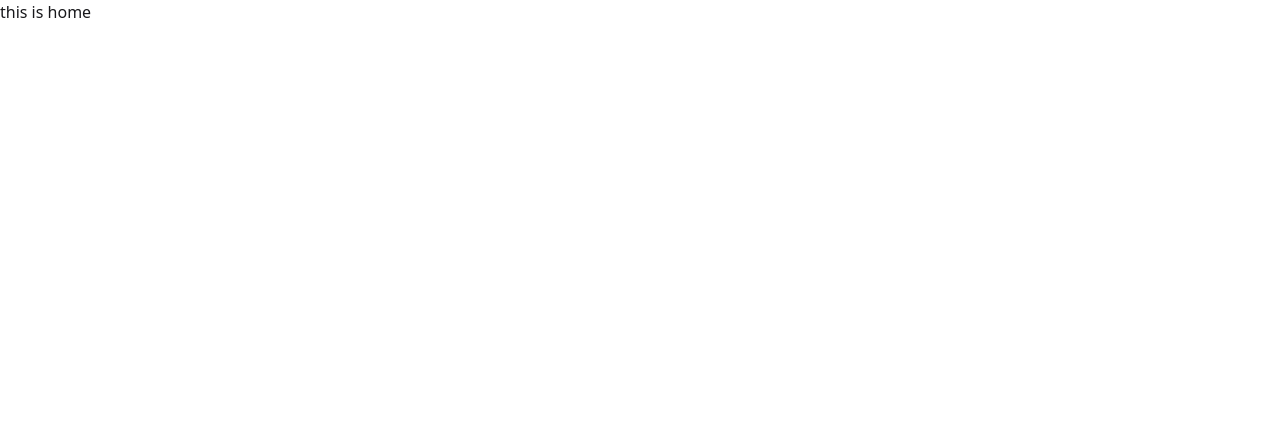
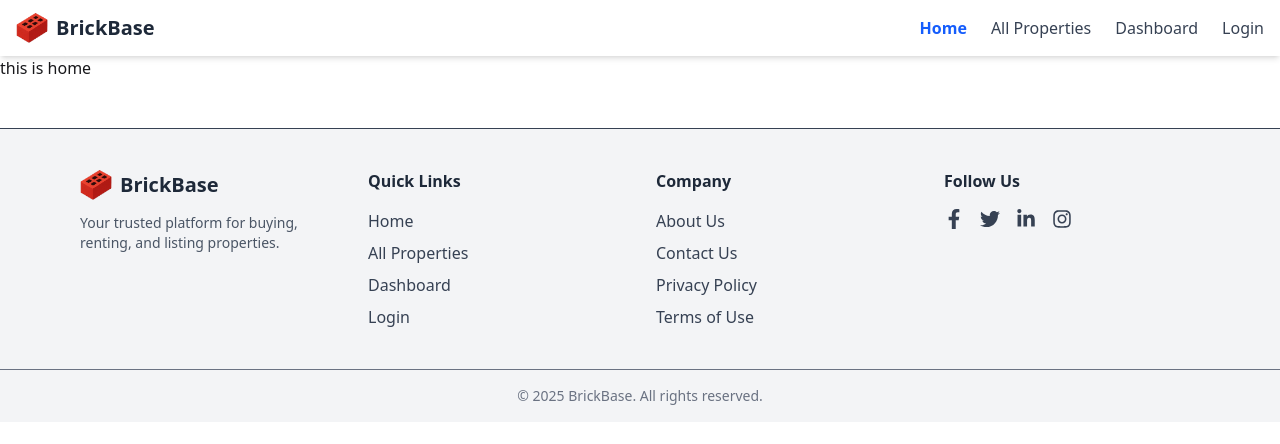
Before and after one commit to MMunim90/real-estate-platform-client, a React (Vite) app: page / in a window 1280 px wide. Shown: the top 444 px of the page. Built offline with nearby package versions, Linux system fonts and the light colour scheme.

Commit message:
added navbar and footer

```diff
--- a/package.json
+++ b/package.json
@@ -11,8 +11,10 @@
   },
   "dependencies": {
     "@tailwindcss/vite": "^4.1.11",
+    "lucide-react": "^0.525.0",
     "react": "^19.1.0",
     "react-dom": "^19.1.0",
+    "react-icons": "^5.5.0",
     "react-router": "^7.7.0",
     "tailwindcss": "^4.1.11"
   },
--- a/src/layouts/RootLayout.jsx
+++ b/src/layouts/RootLayout.jsx
@@ -1,10 +1,14 @@
 import React from 'react';
 import { Outlet } from 'react-router';
+import Navbar from '../pages/shared/Navbar/Navbar';
+import Footer from '../pages/shared/Footer/Footer';
 
 const RootLayout = () => {
     return (
         <div>
+            <Navbar></Navbar>
             <Outlet></Outlet>
+            <Footer></Footer>
         </div>
     );
 };
--- /dev/null
+++ b/src/pages/shared/Footer/Footer.jsx
@@ -0,0 +1,66 @@
+import { Link } from "react-router";
+import { FaFacebookF, FaTwitter, FaInstagram, FaLinkedinIn } from "react-icons/fa";
+import logo from "../../../assets/logo.png";
+
+const Footer = () => {
+  return (
+    <footer className="bg-gray-100 text-gray-700 mt-12 border-t">
+      <div className="max-w-6xl mx-auto px-4 py-10 grid grid-cols-1 sm:grid-cols-2 md:grid-cols-4 gap-8">
+
+        {/* Logo & Description */}
+        <div className="flex flex-col items-start gap-3">
+          <Link to="/" className="flex items-center gap-2">
+            <img src={logo} alt="BrickBase Logo" className="w-8 h-8" />
+            <span className="text-xl font-bold text-gray-800">BrickBase</span>
+          </Link>
+          <p className="text-sm text-gray-600">
+            Your trusted platform for buying, renting, and listing properties.
+          </p>
+        </div>
+
+        {/* Navigation Links */}
+        <div className="flex flex-col gap-2">
+          <h3 className="font-semibold text-gray-800 mb-2">Quick Links</h3>
+          <Link to="/" className="hover:text-blue-600">Home</Link>
+          <Link to="/properties" className="hover:text-blue-600">All Properties</Link>
+          <Link to="/dashboard" className="hover:text-blue-600">Dashboard</Link>
+          <Link to="/login" className="hover:text-blue-600">Login</Link>
+        </div>
+
+        {/* Company Links */}
+        <div className="flex flex-col gap-2">
+          <h3 className="font-semibold text-gray-800 mb-2">Company</h3>
+          <Link to="/about" className="hover:text-blue-600">About Us</Link>
+          <Link to="/contact" className="hover:text-blue-600">Contact Us</Link>
+          <Link to="/privacy-policy" className="hover:text-blue-600">Privacy Policy</Link>
+          <Link to="/terms" className="hover:text-blue-600">Terms of Use</Link>
+        </div>
+
+        {/* Social Links */}
+        <div className="flex flex-col gap-2">
+          <h3 className="font-semibold text-gray-800 mb-2">Follow Us</h3>
+          <div className="flex gap-4">
+            <a href="https://facebook.com" target="_blank" rel="noreferrer" className="hover:text-blue-600">
+              <FaFacebookF size={20} />
+            </a>
+            <a href="https://twitter.com" target="_blank" rel="noreferrer" className="hover:text-blue-500">
+              <FaTwitter size={20} />
+            </a>
+            <a href="https://linkedin.com" target="_blank" rel="noreferrer" className="hover:text-blue-700">
+              <FaLinkedinIn size={20} />
+            </a>
+            <a href="https://instagram.com" target="_blank" rel="noreferrer" className="hover:text-pink-500">
+              <FaInstagram size={20} />
+            </a>
+          </div>
+        </div>
+      </div>
+
+      <div className="text-center text-sm text-gray-500 py-4 border-t">
+        &copy; {new Date().getFullYear()} BrickBase. All rights reserved.
+      </div>
+    </footer>
+  );
+};
+
+export default Footer;
--- /dev/null
+++ b/src/pages/shared/Navbar/Navbar.jsx
@@ -0,0 +1,79 @@
+import { useState } from "react";
+import { Link, NavLink } from "react-router";
+import { Menu, X } from "lucide-react"; // Optional: for icons, or use Heroicons
+import logo from "../../../assets/logo.png";
+
+const Navbar = () => {
+  const [isMenuOpen, setIsMenuOpen] = useState(false);
+
+  const navLinks = (
+    <>
+      <NavLink
+        to="/"
+        className={({ isActive }) =>
+          isActive ? "text-blue-600 font-semibold" : "hover:text-blue-500"
+        }
+      >
+        Home
+      </NavLink>
+      <NavLink
+        to="/properties"
+        className={({ isActive }) =>
+          isActive ? "text-blue-600 font-semibold" : "hover:text-blue-500"
+        }
+      >
+        All Properties
+      </NavLink>
+      <NavLink
+        to="/dashboard"
+        className={({ isActive }) =>
+          isActive ? "text-blue-600 font-semibold" : "hover:text-blue-500"
+        }
+      >
+        Dashboard
+      </NavLink>
+      <NavLink
+        to="/login"
+        className={({ isActive }) =>
+          isActive ? "text-blue-600 font-semibold" : "hover:text-blue-500"
+        }
+      >
+        Login
+      </NavLink>
+    </>
+  );
+
+  return (
+    <header className="bg-white shadow-md">
+      <div className="container mx-auto px-4 py-3 flex justify-between items-center">
+        {/* Logo & Name */}
+        <Link to="/" className="flex items-center gap-2">
+          <img src={logo} alt="BrickBase Logo" className="w-8 h-8" />
+          <span className="text-xl font-bold text-gray-800">BrickBase</span>
+        </Link>
+
+        {/* Desktop Menu */}
+        <nav className="hidden md:flex gap-6 text-gray-700 text-base">
+          {navLinks}
+        </nav>
+
+        {/* Mobile Hamburger */}
+        <button
+          className="md:hidden focus:outline-none text-black"
+          onClick={() => setIsMenuOpen(!isMenuOpen)}
+        >
+          {isMenuOpen ? <X size={24} /> : <Menu size={24} />}
+        </button>
+      </div>
+
+      {/* Mobile Menu Panel */}
+      {isMenuOpen && (
+        <div className="md:hidden bg-white shadow-md px-4 pb-4 space-y-2 text-gray-700 text-base flex flex-col">
+          {navLinks}
+        </div>
+      )}
+    </header>
+  );
+};
+
+export default Navbar;
```
Also changed, not shown: 1 other file (tests, documents, lock files or other folders).
